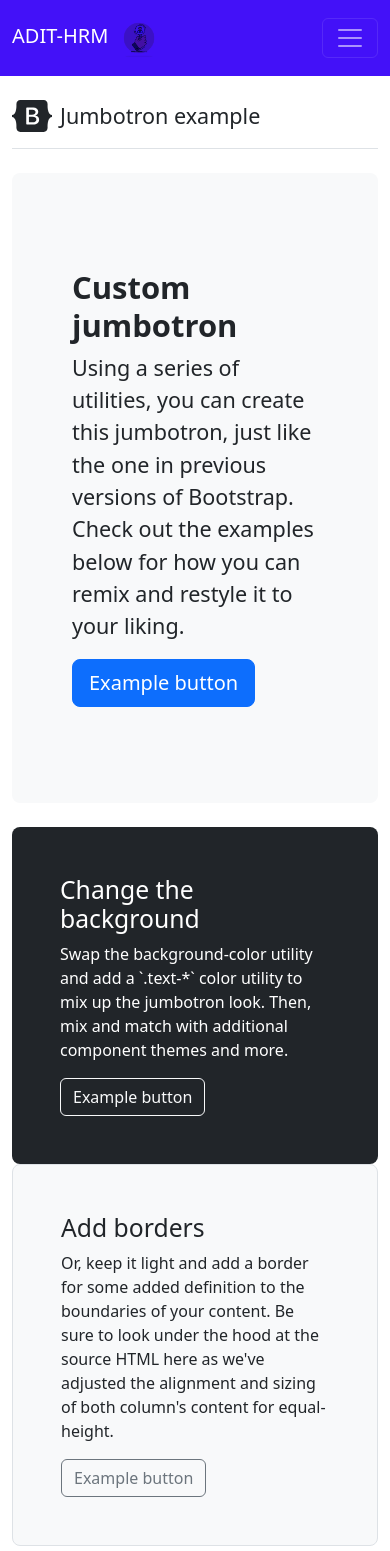
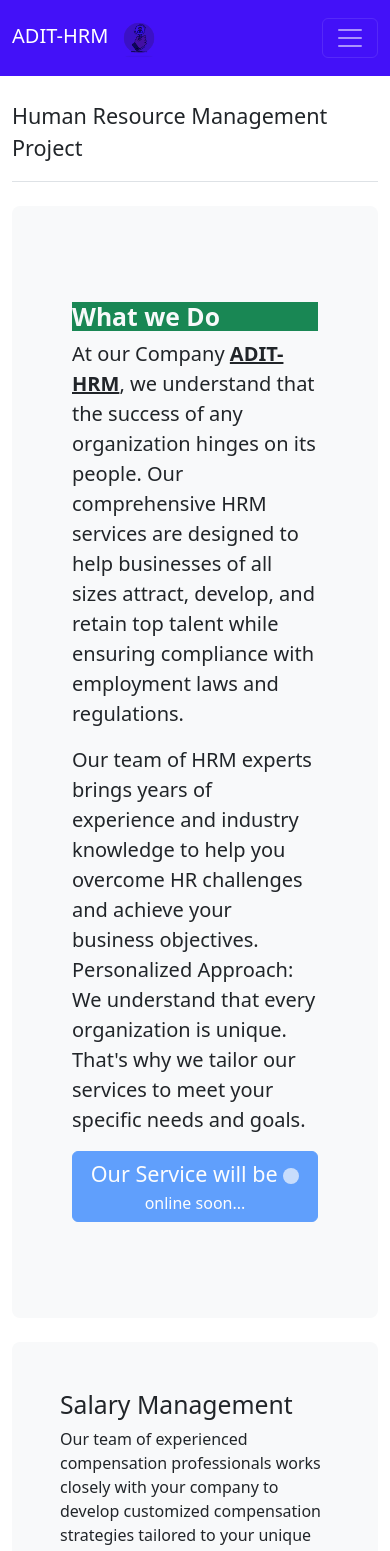
Before and after one commit to Rakesh60/hrmanagement, an Angular app: page /home in a window 390 px wide. Shown: the top 1551 px of the page. Built offline with nearby package versions, Linux system fonts and the light colour scheme.

Commit message:
contactus added

```diff
--- a/src/app/app-routing.module.ts
+++ b/src/app/app-routing.module.ts
@@ -3,11 +3,13 @@
 import { EmployeeRegComponent } from './employee-reg/employee-reg.component';
 import { DashboardComponent } from './dashboard/dashboard.component';
 import { HomeComponent } from './home/home.component';
+import { ContactusComponent } from './contactus/contactus.component';
 
 const routes: Routes = [
   {path:'employeeform',component:EmployeeRegComponent},
   {path:'dashboard',component:DashboardComponent},
-  {path:'home',component:HomeComponent}
+  {path:'home',component:HomeComponent},
+  {path:'contact',component:ContactusComponent}
 ];
 
 @NgModule({
--- a/src/app/app.module.ts
+++ b/src/app/app.module.ts
@@ -11,13 +11,15 @@
 import { NavbarComponent } from './navbar/navbar.component';
 import { DashboardComponent } from './dashboard/dashboard.component';
 import { HomeComponent } from './home/home.component';
+import { ContactusComponent } from './contactus/contactus.component';
 @NgModule({
   declarations: [
     AppComponent,
     EmployeeRegComponent,
     NavbarComponent,
     DashboardComponent,
-    HomeComponent
+    HomeComponent,
+    ContactusComponent
   ],
   imports: [
     BrowserModule,
--- /dev/null
+++ b/src/app/contactus/contactus.component.css
@@ -0,0 +1,53 @@
+body{
+    background: -webkit-linear-gradient(left, #0072ff, #00c6ff);
+}
+.contact-form{
+    background: #fff;
+    margin-top: 10%;
+    margin-bottom: 5%;
+    width: 70%;
+}
+.contact-form .form-control{
+    border-radius:1rem;
+}
+.contact-image{
+    text-align: center;
+}
+.contact-image img{
+    border-radius: 6rem;
+    width: 11%;
+    margin-top: -3%;
+    transform: rotate(29deg);
+}
+.contact-form form{
+    padding: 14%;
+}
+.contact-form form .row{
+    margin-bottom: -7%;
+}
+.contact-form h3{
+    margin-bottom: 8%;
+    margin-top: -10%;
+    text-align: center;
+    color: #0062cc;
+}
+.contact-form .btnContact {
+    width: 50%;
+    border: none;
+    border-radius: 1rem;
+    padding: 1.5%;
+    background: #dc3545;
+    font-weight: 600;
+    color: #fff;
+    cursor: pointer;
+}
+.btnContactSubmit
+{
+    width: 50%;
+    border-radius: 1rem;
+    padding: 1.5%;
+    color: #fff;
+    background-color: #0062cc;
+    border: none;
+    cursor: pointer;
+}
--- a/src/app/home/home.component.html
+++ b/src/app/home/home.component.html
@@ -1,37 +1,95 @@
 <div class="container py-4">
     <header class="pb-3 mb-4 border-bottom">
       <a href="/" class="d-flex align-items-center text-dark text-decoration-none">
-        <svg xmlns="http://www.w3.org/2000/svg" width="40" height="32" class="me-2" viewBox="0 0 118 94" role="img"><title>Bootstrap</title><path fill-rule="evenodd" clip-rule="evenodd" d="M24.509 0c-6.733 0-11.715 5.893-11.492 12.284.214 6.14-.064 14.092-2.066 20.577C8.943 39.365 5.547 43.485 0 44.014v5.972c5.547.529 8.943 4.649 10.951 11.153 2.002 6.485 2.28 14.437 2.066 20.577C12.794 88.106 17.776 94 24.51 94H93.5c6.733 0 11.714-5.893 11.491-12.284-.214-6.14.064-14.092 2.066-20.577 2.009-6.504 5.396-10.624 10.943-11.153v-5.972c-5.547-.529-8.934-4.649-10.943-11.153-2.002-6.484-2.28-14.437-2.066-20.577C105.214 5.894 100.233 0 93.5 0H24.508zM80 57.863C80 66.663 73.436 72 62.543 72H44a2 2 0 01-2-2V24a2 2 0 012-2h18.437c9.083 0 15.044 4.92 15.044 12.474 0 5.302-4.01 10.049-9.119 10.88v.277C75.317 46.394 80 51.21 80 57.863zM60.521 28.34H49.948v14.934h8.905c6.884 0 10.68-2.772 10.68-7.727 0-4.643-3.264-7.207-9.012-7.207zM49.948 49.2v16.458H60.91c7.167 0 10.964-2.876 10.964-8.281 0-5.406-3.903-8.178-11.425-8.178H49.948z" fill="currentColor"></path></svg>
-        <span class="fs-4">Jumbotron example</span>
+        <span class="fs-4">Human Resource Management Project</span>
       </a>
     </header>
 
     <div class="p-5 mb-4 bg-light rounded-3">
       <div class="container-fluid py-5">
-        <h1 class="display-5 fw-bold">Custom jumbotron</h1>
-        <p class="col-md-8 fs-4">Using a series of utilities, you can create this jumbotron, just like the one in previous versions of Bootstrap. Check out the examples below for how you can remix and restyle it to your liking.</p>
-        <button class="btn btn-primary btn-lg" type="button">Example button</button>
-      </div>
+        <h1 class="display-5 fw-bold fs-2 bg-success text-light">What we Do </h1>
+        <p class="col-md-10 fs-5">At our Company <strong><u>ADIT-HRM</u></strong>, we understand that the success of any organization hinges on its people. Our comprehensive HRM services are designed to help businesses of all sizes attract, develop, and retain top talent while ensuring compliance with employment laws and regulations.</p>
+        <p class="col-md-10 fs-5">Our team of HRM experts brings years of experience and industry knowledge to help you overcome HR challenges and achieve your business objectives.
+            Personalized Approach: We understand that every organization is unique. That's why we tailor our services to meet your specific needs and goals.</p>
+            <div class="d-grid gap-2">
+                <button class="btn btn-primary" type="button" disabled><span class="fs-4">Our Service will be </span>
+                    <span class="spinner-grow spinner-grow-sm" aria-hidden="true"></span>
+                    <span role="status">online soon...</span>
+                  </button>
+              </div>      </div>
     </div>
 
     <div class="row align-items-md-stretch">
       <div class="col-md-6">
-        <div class="h-100 p-5 text-white bg-dark rounded-3">
-          <h2>Change the background</h2>
-          <p>Swap the background-color utility and add a `.text-*` color utility to mix up the jumbotron look. Then, mix and match with additional component themes and more.</p>
-          <button class="btn btn-outline-light" type="button">Example button</button>
+        <div class="h-100 p-5 bg-light   rounded-3">
+          <h2>Salary Management</h2>
+          <p>Our team of experienced compensation professionals works closely with your company to develop customized compensation strategies tailored to your unique business goals and workforce needs. From designing salary structures and conducting market research to facilitating salary reviews and adjustments, we provide comprehensive solutions to ensure fair and equitable compensation practices across your organization. Our technology-driven approach streamlines processes, allowing you to focus on strategic initiatives while we handle the details of salary management.</p>
+          <button class="btn btn-success " type="button">Savings</button>
         </div>
       </div>
       <div class="col-md-6">
-        <div class="h-100 p-5 bg-light border rounded-3">
-          <h2>Add borders</h2>
-          <p>Or, keep it light and add a border for some added definition to the boundaries of your content. Be sure to look under the hood at the source HTML here as we've adjusted the alignment and sizing of both column's content for equal-height.</p>
-          <button class="btn btn-outline-secondary" type="button">Example button</button>
+        <div class="h-100 p-5 bg-light  rounded-3">
+          <h2>Track All Records</h2>
+          <p>We have a proven track record of designing and implementing effective compensation strategies that align with our clients' business objectives and industry standards. Our team of compensation professionals conducts thorough market research and analysis to ensure that our clients' salary structures remain competitive and attractive to top talent.We take pride in our track record of success and look forward to helping your organization achieve its compensation goals. Contact us today to learn more about how we can add value to your business.</p>
+          <button class="btn btn-outline-warning text-secondary " type="button">All Records</button>
         </div>
       </div>
     </div>
+    <div class="container card bg-light p-4 mt-4 text-center">
+        <h1>Our Location</h1>
+        <div class="card">
+            <iframe src="https://www.google.com/maps/embed?pb=!1m18!1m12!1m3!1d3887.1899513737844!2d77.53008642588782!3d13.023572613735078!2m3!1f0!2f0!3f0!3m2!1i1024!2i768!4f13.1!3m3!1m2!1s0x3bae16773c548eed%3A0xc7d6a93a1aa5c367!2sNATIONAL%20SKILL%20TRAINING%20INSTITUTE%2C%20Raja%20Industrial%20Estate%2C%20Yeswanthpur%2C%20Bengaluru%2C%20Karnataka%20560022!5e0!3m2!1sen!2sin!4v1712056553090!5m2!1sen!2sin"  height="300" style="border:0;" allowfullscreen="" loading="lazy" referrerpolicy="no-referrer-when-downgrade"></iframe>
+        </div>
+    </div>
 
-    <footer class="pt-3 mt-4 text-muted border-top">
-      © 2021
-    </footer>
+    <footer class="bg-primary text-white text-center text-lg-start mt-2 card">
+        <!-- Grid container -->
+        <div class="container p-4">
+          <!--Grid row-->
+          <div class="row">
+            <!--Grid column-->
+            <div class="col-lg-6 col-md-12 mb-4 mb-md-0">
+              <h5 class="text-uppercase"><b> <mark>MEAN Stack Project</mark> Elective Module-3</b></h5>
+
+              <p>
+                With our MEAN stack HRM project, you can streamline recruitment processes, track employee performance, manage payroll and benefits, and facilitate employee engagement and development initiatives—all within a single, integrated system. Our solution is designed to enhance efficiency, improve decision-making, and empower HR professionals to drive organizational success.
+              </p>
+            </div>
+            <!--Grid column-->
+
+            <!--Grid column-->
+            <div class="col-lg-3 col-md-6 mb-4 mb-md-0">
+              <h5 class="text-uppercase">Made by</h5>
+
+              <ul class="list-unstyled mb-0">
+                <li class="text-light">Rakesh Kumar gupta</li>
+                <li class="text-light">Sumit Singh</li>
+                <li class="text-light">Raj Kumar Behera</li>
+                <li class="text-light">Rajeev Kumar</li>
+              </ul>
+            </div>
+            <!--Grid column-->
+
+            <!--Grid column-->
+            <div class="col-lg-3 col-md-6 mb-4 mb-md-0">
+              <h5 class="text-uppercase mb-0">From NSTI-Bengaluru</h5>
+              <ul class="list-unstyled mb-0">
+                <li class="text-light">Advance Diploma in IT Networking and Cloud Computing</li>
+
+              </ul>
+
+            </div>
+            <!--Grid column-->
+          </div>
+          <!--Grid row-->
+        </div>
+        <!-- Grid container -->
+
+        <!-- Copyright -->
+        <div class="text-center p-3" style="background-color: rgba(0, 0, 0, 0.2);">
+          © 2024 Copyright:
+          <a class="text-white" href="https://nstibengaluru.dgt.gov.in/">HindiCoders-NSTI-Bengaluru</a>
+        </div>
+        <!-- Copyright -->
+      </footer>
   </div>
--- a/src/app/navbar/navbar.component.html
+++ b/src/app/navbar/navbar.component.html
@@ -37,7 +37,7 @@
           </li>
 
           <li class="nav-item">
-            <a class="nav-link" routerLink="/contact-us" routerLinkActive="active"
+            <a class="nav-link" routerLink="/contact" routerLinkActive="active"
               >Contact Us</a
             >
           </li>
```
Also changed, not shown: src/app/contactus/contactus.component.html (added, +35 -0 lines), src/app/contactus/contactus.component.ts (added, +10 -0 lines), 1 other file (tests, documents, lock files or other folders).
